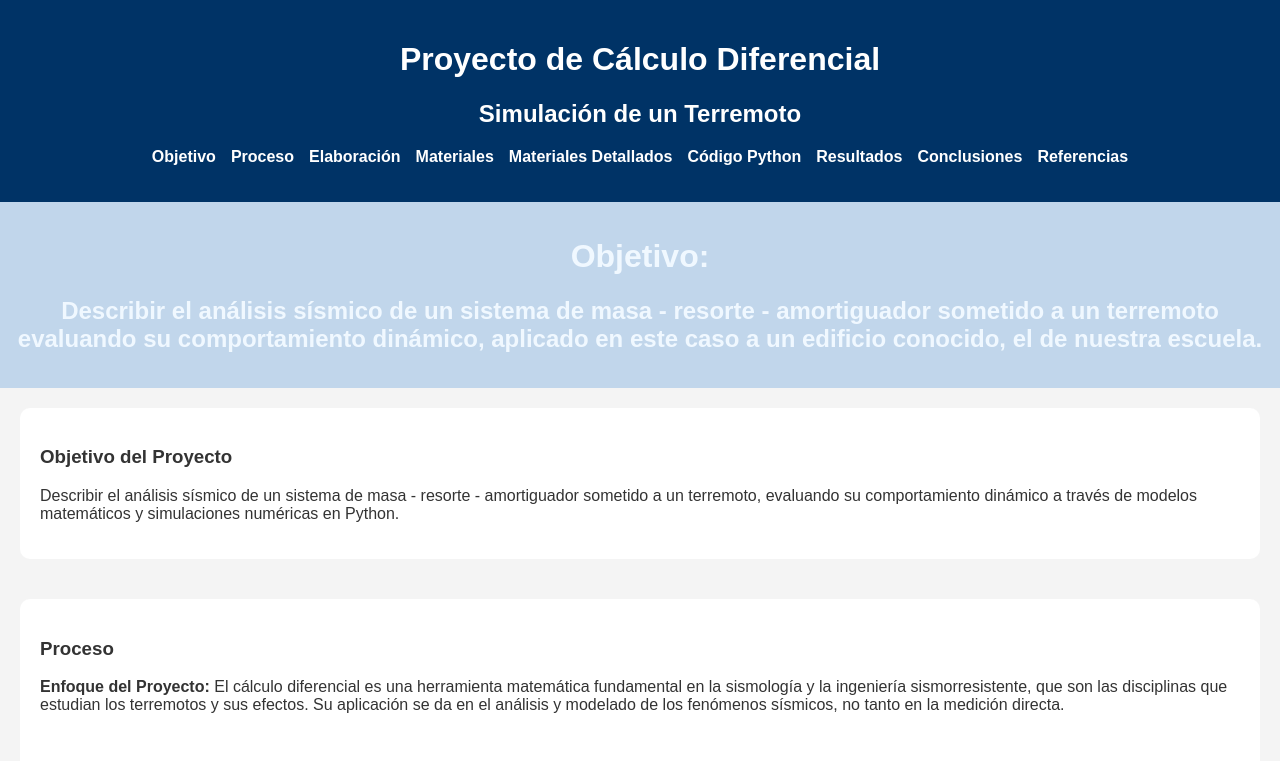
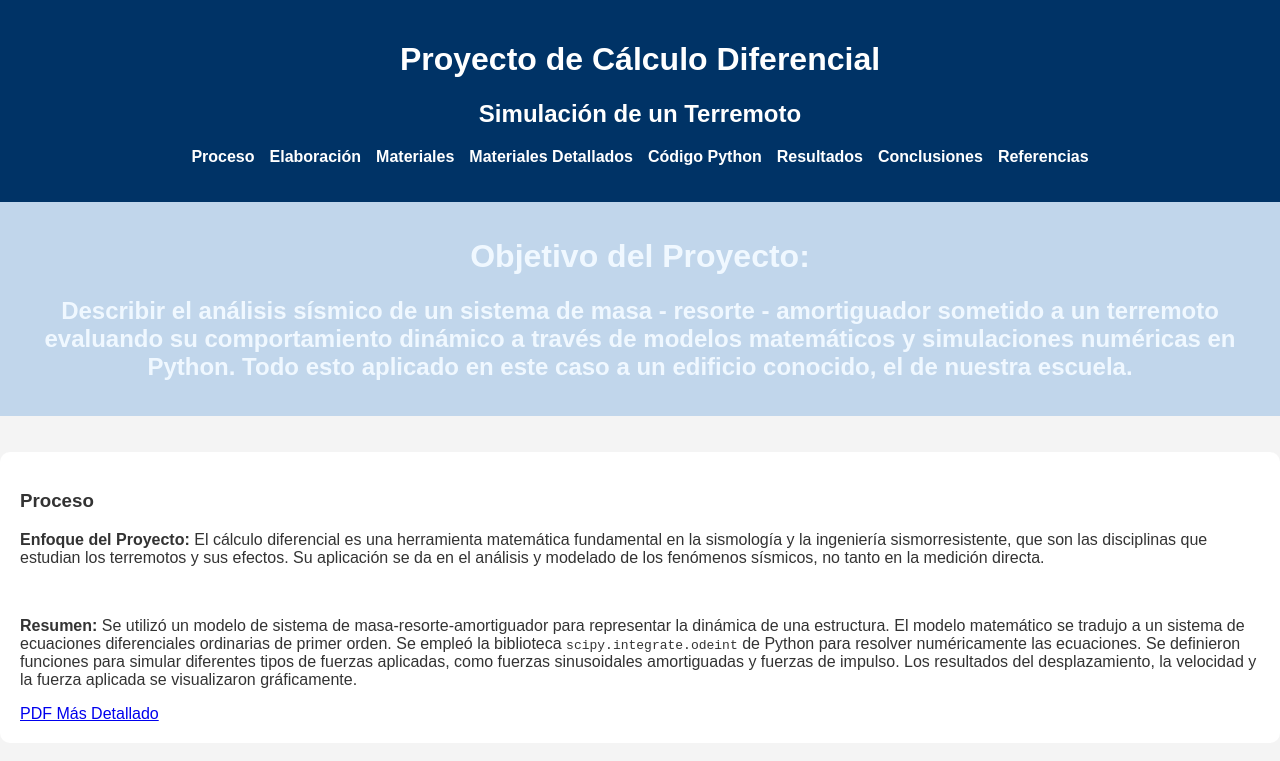
Before and after one commit to gabsld/calculo-Proyecto, a plain HTML site: page index.html in a window 1280 px wide. Shown: the top 761 px of the page. Drawn offline with Linux system fonts and the light colour scheme.

Commit message:
Add files via upload

```diff
--- a/index.html
+++ b/index.html
@@ -15,7 +15,6 @@
     <h2>Simulación de un Terremoto</h2>
     <nav>
       <ul>
-        <li><a href="#objetivo">Objetivo</a></li>
         <li><a href="#procesos">Proceso</a></li>
         <li><a href="#elaboracion">Elaboración</a></li>
         <li><a href="#materiales">Materiales</a></li>
@@ -29,21 +28,19 @@
   </header>
 
   <div class="contenedor">
-    <h1>Objetivo:</h1>
-    <h2>Describir el análisis sísmico de un sistema de masa - resorte - amortiguador sometido a un terremoto evaluando su comportamiento dinámico, aplicado en este caso a un edificio conocido, el de nuestra escuela.</h2>
+    <h1>Objetivo del Proyecto:</h1>
+    <h2>Describir el análisis sísmico de un sistema de masa - resorte - amortiguador sometido a un terremoto evaluando su comportamiento dinámico a través de modelos matemáticos y simulaciones numéricas en Python.
+      Todo esto aplicado en este caso a un edificio conocido, el de nuestra escuela.</h2>
   </div>
+<br><br>
 
-  <main>
-    <section id="objetivo">
-      <h3>Objetivo del Proyecto</h3>
-      <p>Describir el análisis sísmico de un sistema de masa - resorte - amortiguador sometido a un terremoto, evaluando su comportamiento dinámico a través de modelos matemáticos y simulaciones numéricas en Python.</p>
-    </section>
 
     <section id="procesos">
       <h3>Proceso</h3>
       <p><strong>Enfoque del Proyecto:</strong> El cálculo diferencial es una herramienta matemática fundamental en la sismología y la ingeniería sismorresistente, que son las disciplinas que estudian los terremotos y sus efectos. Su aplicación se da en el análisis y modelado de los fenómenos sísmicos, no tanto en la medición directa.</p>
       <br>
       <p><strong>Resumen:</strong> Se utilizó un modelo de sistema de masa-resorte-amortiguador para representar la dinámica de una estructura. El modelo matemático se tradujo a un sistema de ecuaciones diferenciales ordinarias de primer orden. Se empleó la biblioteca <code>scipy.integrate.odeint</code> de Python para resolver numéricamente las ecuaciones. Se definieron funciones para simular diferentes tipos de fuerzas aplicadas, como fuerzas sinusoidales amortiguadas y fuerzas de impulso. Los resultados del desplazamiento, la velocidad y la fuerza aplicada se visualizaron gráficamente.</p>
+      <a href="https://drive.google.com/file/d/1DVtVoC8IvO1R1wKsXzeEtTCaBkshImjd/view?usp=sharing">PDF Más Detallado</a>
     </section>
 
     <section id="elaboracion">
```
